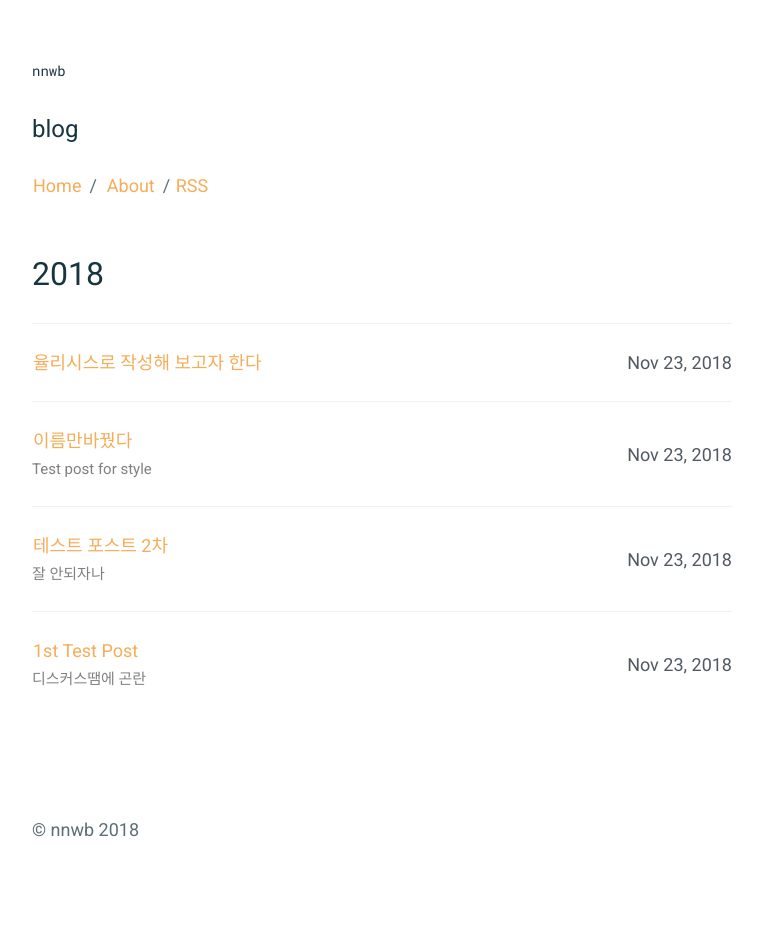
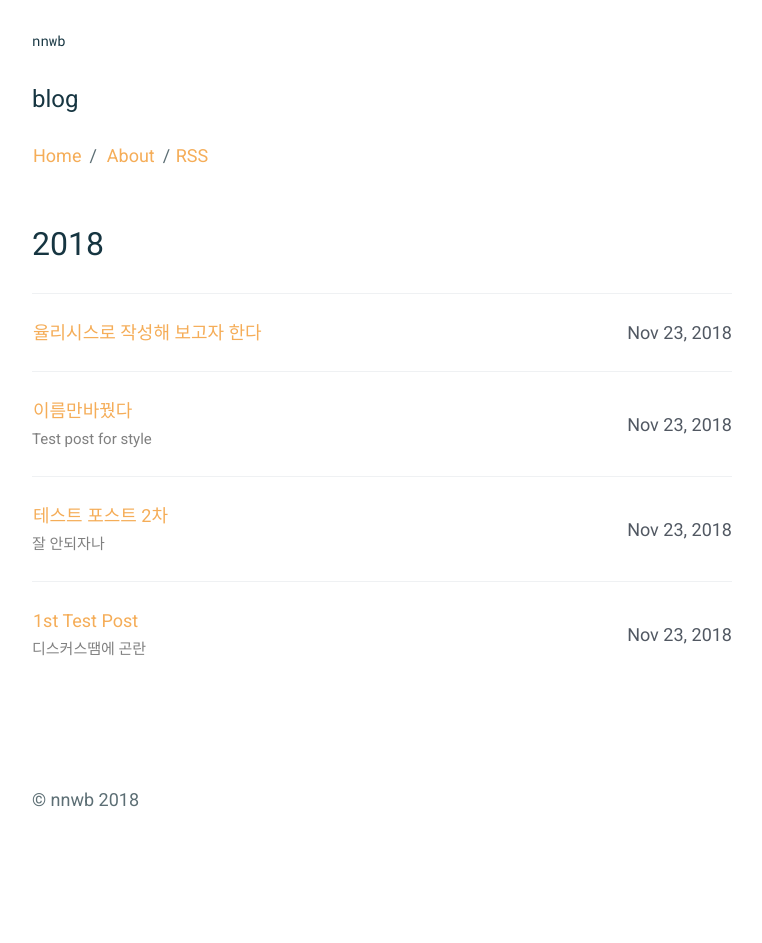
Before and after one commit to nnwb/nnwb.github.io, a Jekyll site: the page built from index.html, in a window 1280 px wide. Shown: the whole page, without its empty margins (258-1020 px from the left). Built offline with Jekyll 4.4.1, drawn with Linux system fonts in a browser that asks for light colours; after the commit the page ends 913 px from its top, so only the background shows below that.

Commit message:
Update _layout.scss

```diff
--- a/_sass/utilities/_layout.scss
+++ b/_sass/utilities/_layout.scss
@@ -6,7 +6,7 @@
     max-width: 72rem; // 620px
     margin-right: auto;
     margin-left: auto;
-    padding-top: 5rem; // 50px
+    padding-top: 2rem; // 20px
     padding-right: 1rem; // 10px
     padding-left: 1rem; // 10px
 }
```
